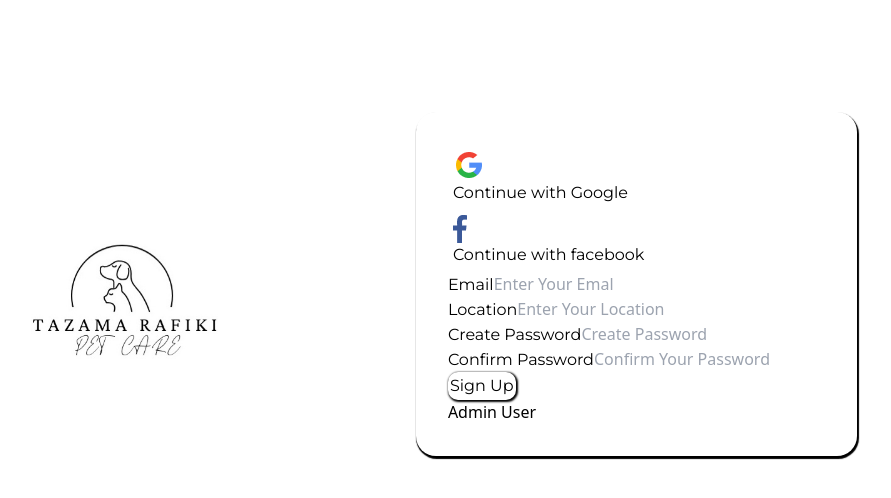
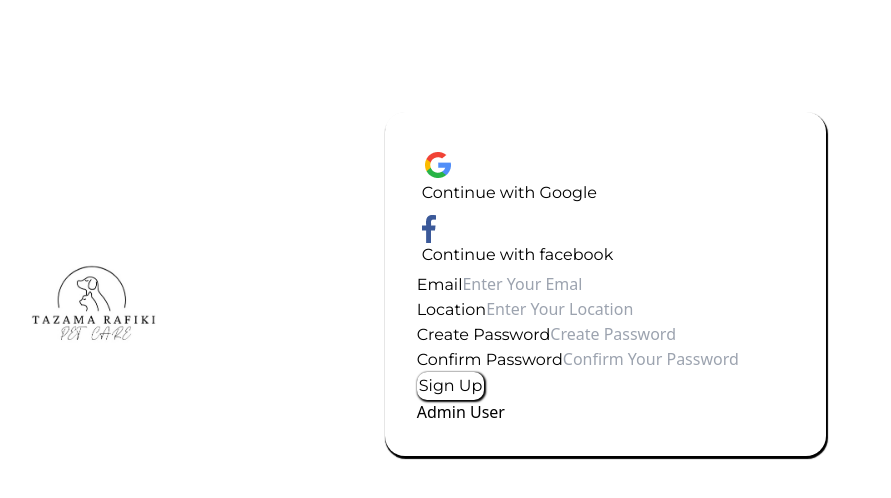
Before and after one commit to Vinderruck/petcare, a React (Vite) app in the folder pet/: page /Signup in a window 1280 px wide. Shown: the top 498 px of the page, without its empty margins (113-1004 px from the left). Built offline with nearby package versions, Linux system fonts and the light colour scheme.

Commit message:
logochange

```diff
--- a/pet/src/Components/Credentials/Sign.css
+++ b/pet/src/Components/Credentials/Sign.css
@@ -23,7 +23,7 @@ border-radius:10px;
 }
 .logo1{
     margin:1rem;
-    height:150px;
+    height:100px;
     object-fit:cover;
 
   }
--- a/pet/src/Components/Credentials/SignUp.jsx
+++ b/pet/src/Components/Credentials/SignUp.jsx
@@ -16,7 +16,7 @@ const navigate =useNavigate()
   return (
     <div className="flex-col bg-white opacity-80 Loginform">
              <div className="logsign" style={{marginTop:"2px"}}><img src={logo2} alt="logo" className="logo1"/></div>
-        <Form className="flex flex-col justify-center items-center bg-lime-500 w-[80%] overflow-auto formSign">
+        <Form className="flex flex-col justify-center items-center bg-lime-500 w-[90%] overflow-auto formSign">
    <div>
     <div className="flex justify-center items-center gap-1 m-2 w-full text-[1rem] montserrat socialLog"> <img src={google} className='p-1 w-[35px] h-[35px]'/>Continue with Google</div>
     <div className="flex justify-center items-center gap-1 m-2 w-full text-[1rem] montserrat socialLog"> <img src={facebook} className='p-2 w-[35px] h-[35px]'/>Continue with facebook</div>
```
